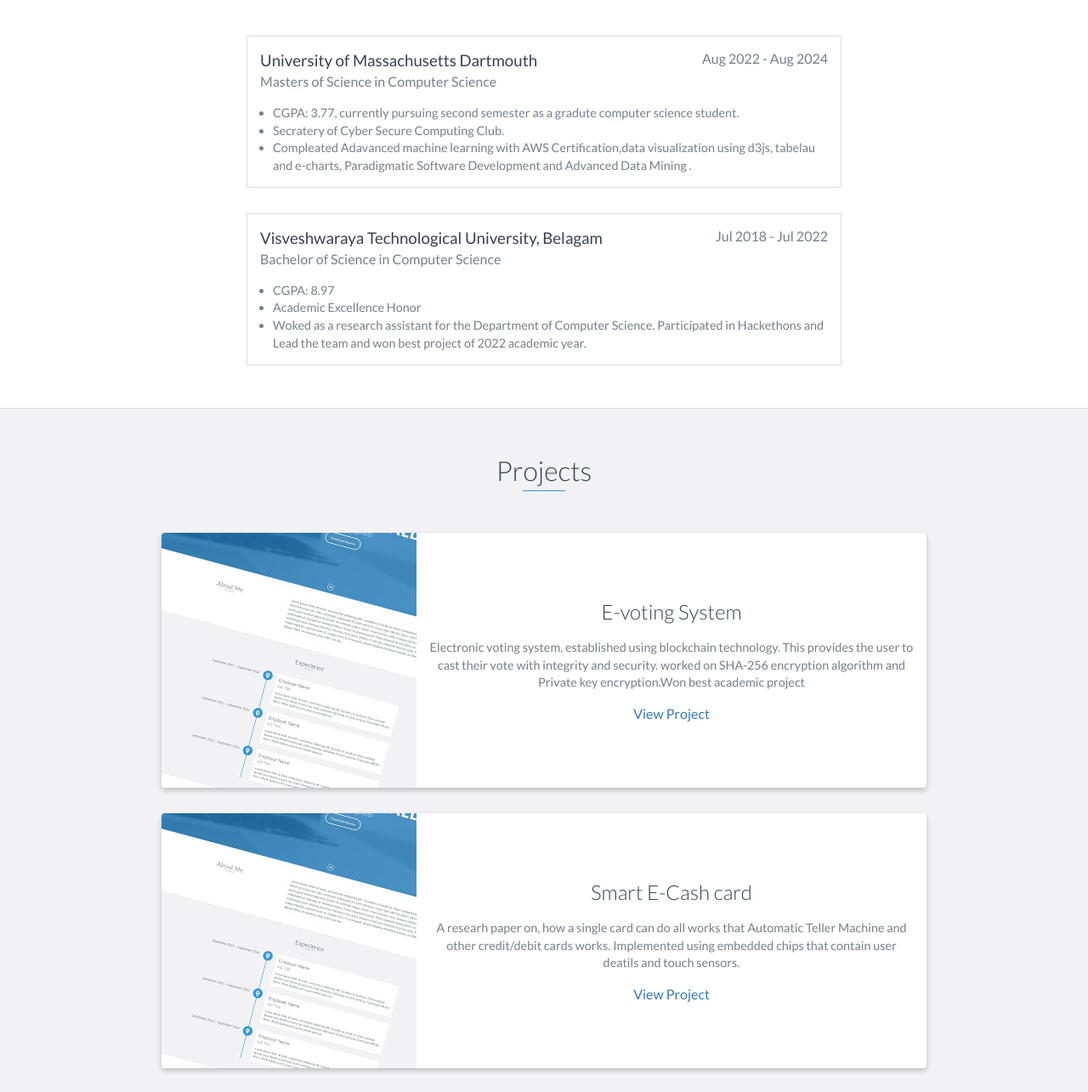
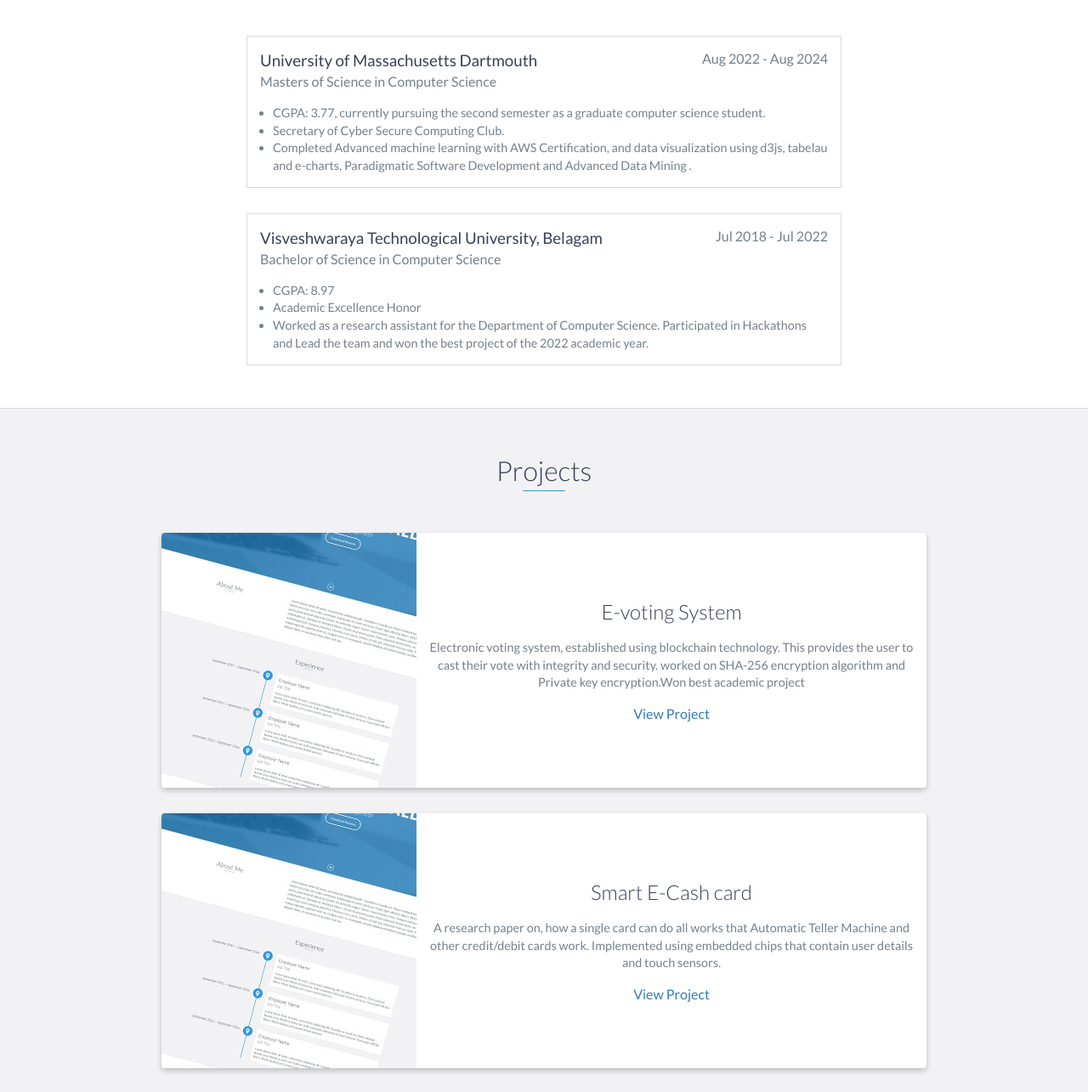
Before and after one commit to NandiniLReddy/My-Portfolio, a website: page index.html in a window 1280 px wide. Shown: the part 2100-3385 px from the top of the page at 85% size. Drawn offline with nearby package versions, Linux system fonts and the light colour scheme.

Commit message:
Update index.html

```diff
--- a/index.html
+++ b/index.html
@@ -98,9 +98,8 @@
                 <h3>Quant Masters</h3>
                 <h4>Software Intern</h4>
                 <p>
-                    During my work at Quant masters, I worked on various machine learning algorithms to analyse the real
-                    world problems. Various domains like sentiment analysis, natural language processing and image
-                    processing, and worked on real time projects. Recevied a finest intern award for my work.
+                    During my work at Quant Masters, I worked on various machine learning algorithms to analyze real-world problems. Various domains like sentiment analysis, natural language processing, and image
+                    processing, and worked on real-time projects. Received the finest intern award for my work.
                 </p>
             </div>
 
@@ -134,13 +133,13 @@
                     <h4>Masters of Science in Computer Science</h4>
                     <ul>
                         <li>
-                            CGPA: 3.77, currently pursuing second semester as a gradute computer science student.
+                            CGPA: 3.77, currently pursuing the second semester as a graduate computer science student.
                         </li>
                         <li>
-                            Secratery of Cyber Secure Computing Club.
+                            Secretary of Cyber Secure Computing Club.
                         </li>
                         <li>
-                            Compleated Adavanced machine learning with AWS Certification,data visualization using
+                            Completed Advanced machine learning with AWS Certification, and data visualization using
                             d3js, tabelau and e-charts, Paradigmatic Software Development and Advanced Data Mining .
                         </li>
                     </ul>
@@ -159,9 +158,9 @@
                             Academic Excellence Honor
                         </li>
                         <li>
-                            Woked as a research assistant for the Department of Computer Science. Participated in
-                            Hackethons
-                            and Lead the team and won best project of 2022 academic year.
+                            Worked as a research assistant for the Department of Computer Science. Participated in
+                            Hackathons
+                            and Lead the team and won the best project of the 2022 academic year.
                         </li>
                     </ul>
                 </div>
@@ -173,7 +172,7 @@
                 <h2 class="heading">Projects</h2>
                 <div class="container">
                     <div class="row">
-                        <div class="project shadow-large">
+                        <div class=" project shadow-large">
                             <div class="project-image">
                                 <img src="images/project.jpg" />
                             </div>
@@ -190,7 +189,7 @@
                             <!-- End .project-info -->
                         </div>
                         <!-- End .project -->
-                        <div class="project shadow-large">
+                        <div class=" project shadow-large">
                             <div class="project-image">
                                 <img src="images/project.jpg" />
                             </div>
@@ -198,9 +197,9 @@
                             <div class="project-info">
                                 <h3>Smart E-Cash card</h3>
                                 <p>
-                                    A researh paper on, how a single card can do all works that Automatic Teller Machine
-                                    and other credit/debit cards works. Implemented using embedded chips that contain
-                                    user deatils and touch sensors.
+                                    A research paper on, how a single card can do all works that Automatic Teller Machine
+                                    and other credit/debit cards work. Implemented using embedded chips that contain
+                                    user details and touch sensors.
                                 </p>
                                 <a href="https://paper1.sites.umassd.edu/">View Project</a>
                             </div>
@@ -215,10 +214,10 @@
                             <div class="project-info">
                                 <h3>phishing url detection</h3>
                                 <p>
-                                    To identify spam and ham URLs, multiple machine learning classification techniques
+                                    To identify spam and ham URLs, multiple machine-learning classification techniques
                                     were developed. The project
                                     was developed in Python using a combination of modules and packages. Worked on web
-                                    API’s and Beautiful soup.
+                                    API and Beautiful soup.
                                 </p>
                                 <a href="https://project2phishing.sites.umassd.edu/2023/01/03/phishing-detection/">View
                                     Project</a>
@@ -226,7 +225,7 @@
                             <!-- End .project-info -->
                         </div>
                         <!-- End .project -->
-                        <div class="project shadow-large">
+                        <div class=" project shadow-large">
                             <div class="project-image">
                                 <img src="images/project.jpg" />
                             </div>
```
